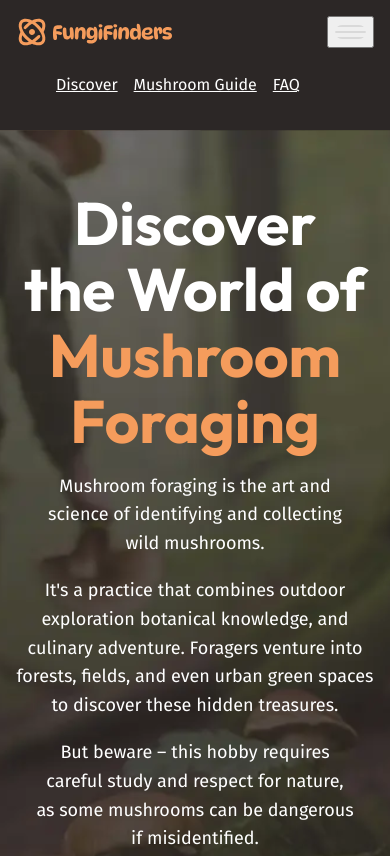
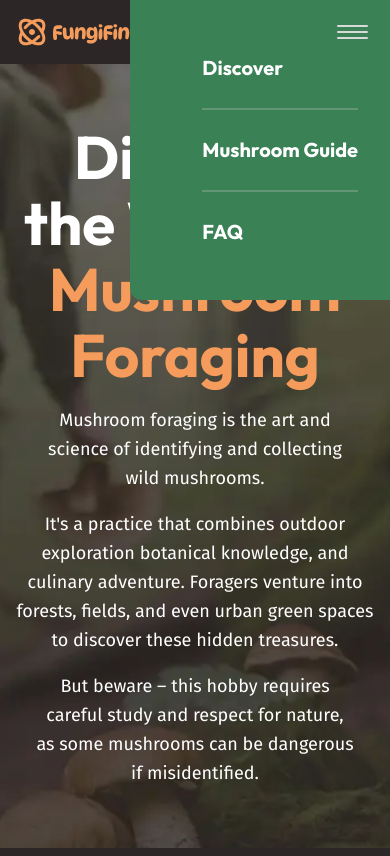
Before and after one commit to rmbarley/mushrooms, a plain HTML site: page index.html in a window 390 px wide. Shown: the top 856 px of the page. Drawn offline with Linux system fonts and the light colour scheme.

Commit message:
Style mobile menu

```diff
--- a/style.css
+++ b/style.css
@@ -254,12 +254,52 @@
     justify-content: space-between;
   }
 
+  [aria-controls="primary-nav"] {
+    z-index: 100;
+    background: transparent;
+    border: 0;
+    cursor: pointer;
+
+    img {
+      border-radius: 0;
+    }
+  }
+
   .primary-navigation {
     ul {
       list-style: none;
       display: flex;
       flex-wrap: wrap;
       gap: 0.5rem 1rem;
+    }
+
+    a {
+      text-decoration: none;
+    }
+
+    @media (width < 760px) {
+      position: absolute;
+      z-index: 10;
+      top: 0;
+      right: 0;
+
+      font-size: var(--font-size-lg);
+      font-weight: 700;
+      font-family: var(--ff-heading);
+
+      background-color: var(--background-accent-main);
+      border-radius: 0 0 0 var(--border-radius-3);
+      padding: 2rem;
+      ul {
+        gap: 0;
+        flex-direction: column;
+      }
+
+      li + li {
+        border-top: 2px solid var(--background-accent-light);
+        margin-block-start: 1.5rem;
+        padding-block-start: 1.5rem;
+      }
     }
   }
 
```
